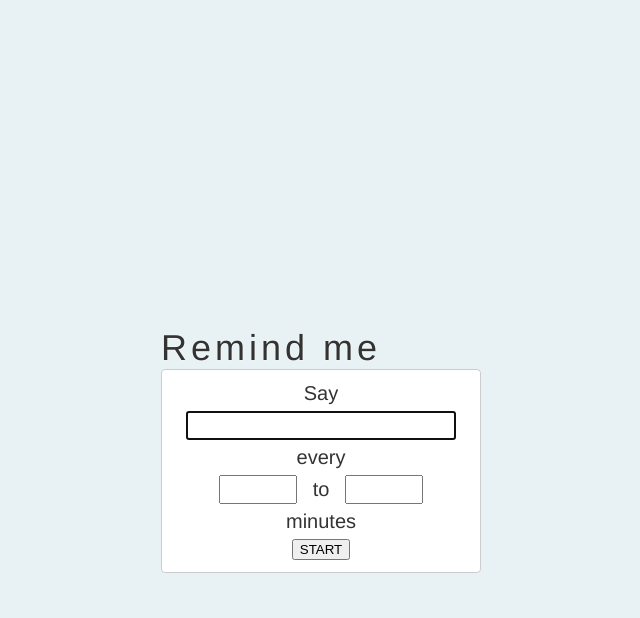
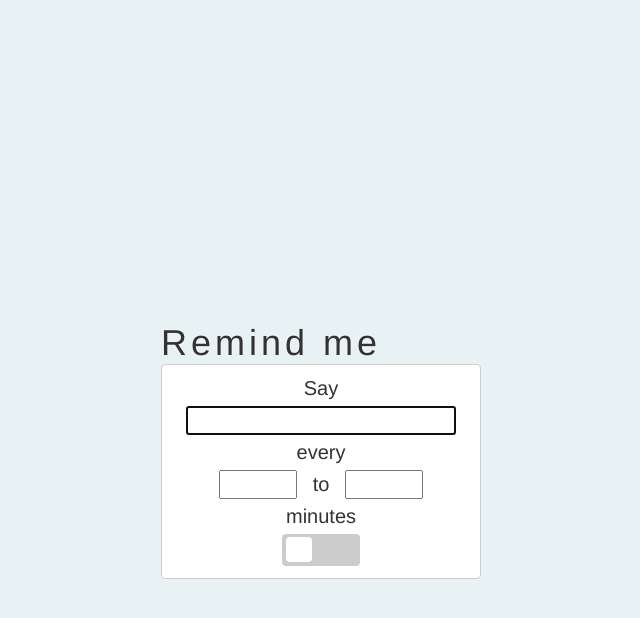
Before and after one commit to mcomella/mcomella.github.com, a Jekyll site: the page app/remind.html, which Jekyll copies as it is, in a window 1280 px wide. Shown: the top 618 px of the page, without its empty margins (319-959 px from the left). Built offline with Jekyll 4.4.1, drawn with Linux system fonts in a browser that asks for light colours.

Commit message:
remind: replace start button with toggle switch.

```diff
--- a/app/remind.html
+++ b/app/remind.html
@@ -6,6 +6,10 @@
     <meta name="viewport" content="width=device-width, initial-scale=1">
     <title>Remind me | mcomella.com</title>
     <style>
+        :root {
+            --enable-duration: .4s;
+        }
+
         html {
             color: #333333;
             font-family: Helvetica, sans-serif;
@@ -26,6 +30,7 @@
             justify-content: center;
             align-items: center;
             background: #e8f2f4;
+            transition: background-color var(--enable-duration);
         }
 
         #container {
@@ -84,7 +89,66 @@
         }
 
         .active {
-            background: #beeaca;
+            background: #d3ead9;
+        }
+
+        /* --- Toggle switch definition --- */
+        /*     via https://www.w3schools.com/howto/howto_css_switch.asp */
+        .switch {
+            --switch-height: 32px;
+            --switch-width: 78px;
+
+            position: relative;
+            width: var(--switch-width);
+            height: var(--switch-height);
+        }
+
+        .switch input {
+            /* hide default checkbox */
+            opacity: 0;
+            width: 0;
+            height: 0;
+        }
+
+        .slider {
+            position: absolute;
+            cursor: pointer;
+            top: 0;
+            left: 0;
+            right: 0;
+            bottom: 0;
+            background-color: #ccc;
+            border-radius: 4px;
+        }
+
+        .slider:before {
+            --switch-inner-width: 26px;
+            --switch-inner-padding: 4px;
+
+            position: absolute;
+            content: "";
+            /* I don't know why adding 0.5px is necessary to make it look even. */
+            height: calc(var(--switch-height) - var(--switch-inner-padding) * 2 + 0.5px);
+            width: var(--switch-inner-width);
+            left: var(--switch-inner-padding);
+            bottom: var(--switch-inner-padding);
+            background-color: white;
+            border-radius: 4px;
+            transition: transform var(--enable-duration);
+        }
+
+        input:checked + .slider {
+            background-color: #89e599;
+        }
+
+        input:focus + .slider {
+            /* TODO: this incompletely replicates Firefox's default outline */
+            outline: 5px auto Highlight;
+            outline: 5px auto -webkit-focus-ring-color;
+        }
+
+        input:checked + .slider:before {
+            transform: translateX(calc(var(--switch-width) - var(--switch-inner-padding) * 2 - var(--switch-inner-width)));
         }
     </style>
 </head>
@@ -101,7 +165,10 @@
                 <input type="number" id="max">
             </div>
             <label>minutes</label>
-            <button id="set">START</button>
+            <label class="switch">
+                <input id="enable-toggle" type="checkbox"></input>
+                <span class="slider"></span>
+            </label>
         </form>
     </div>
 
```
Also changed, not shown: other parts of app/remind.html (+16 -10 lines).
